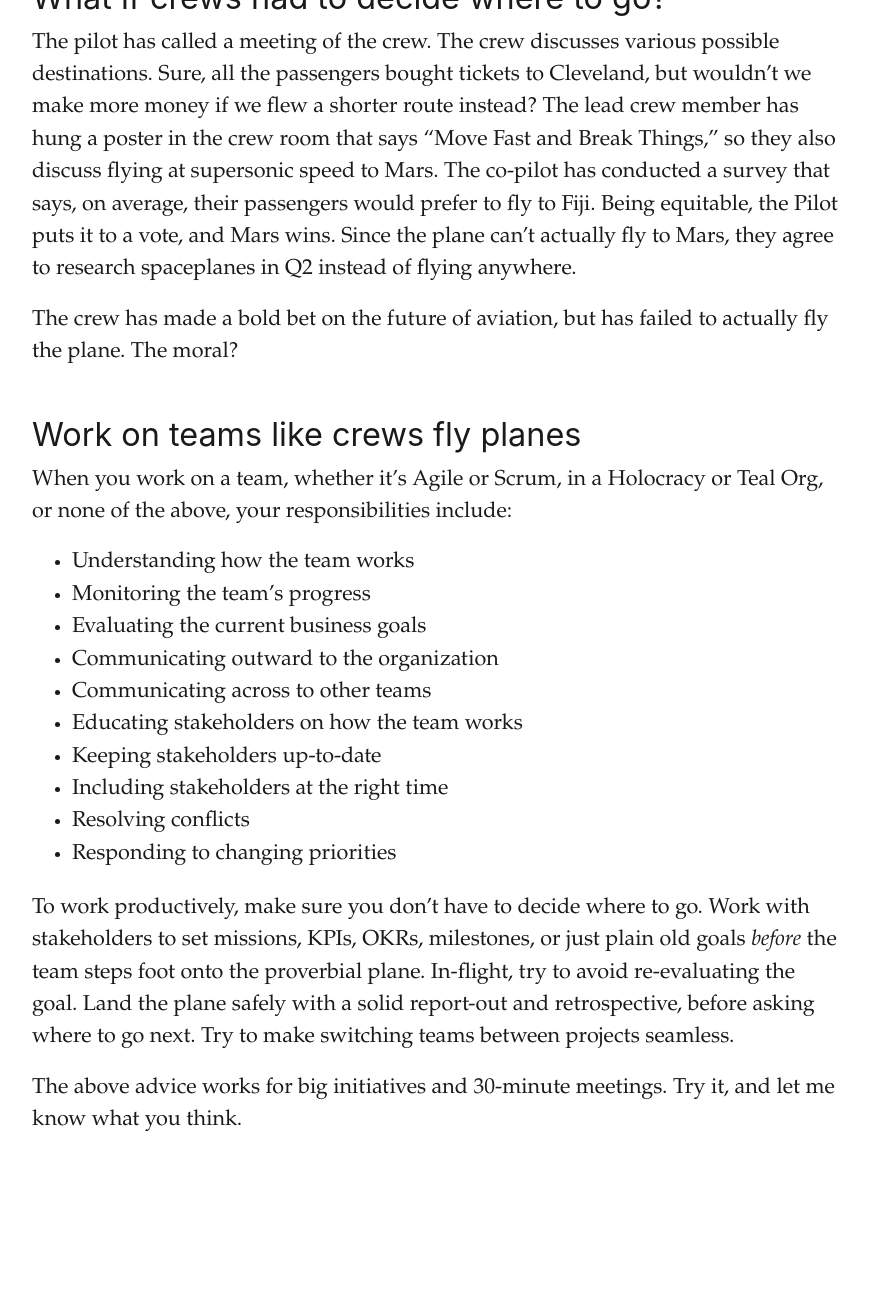
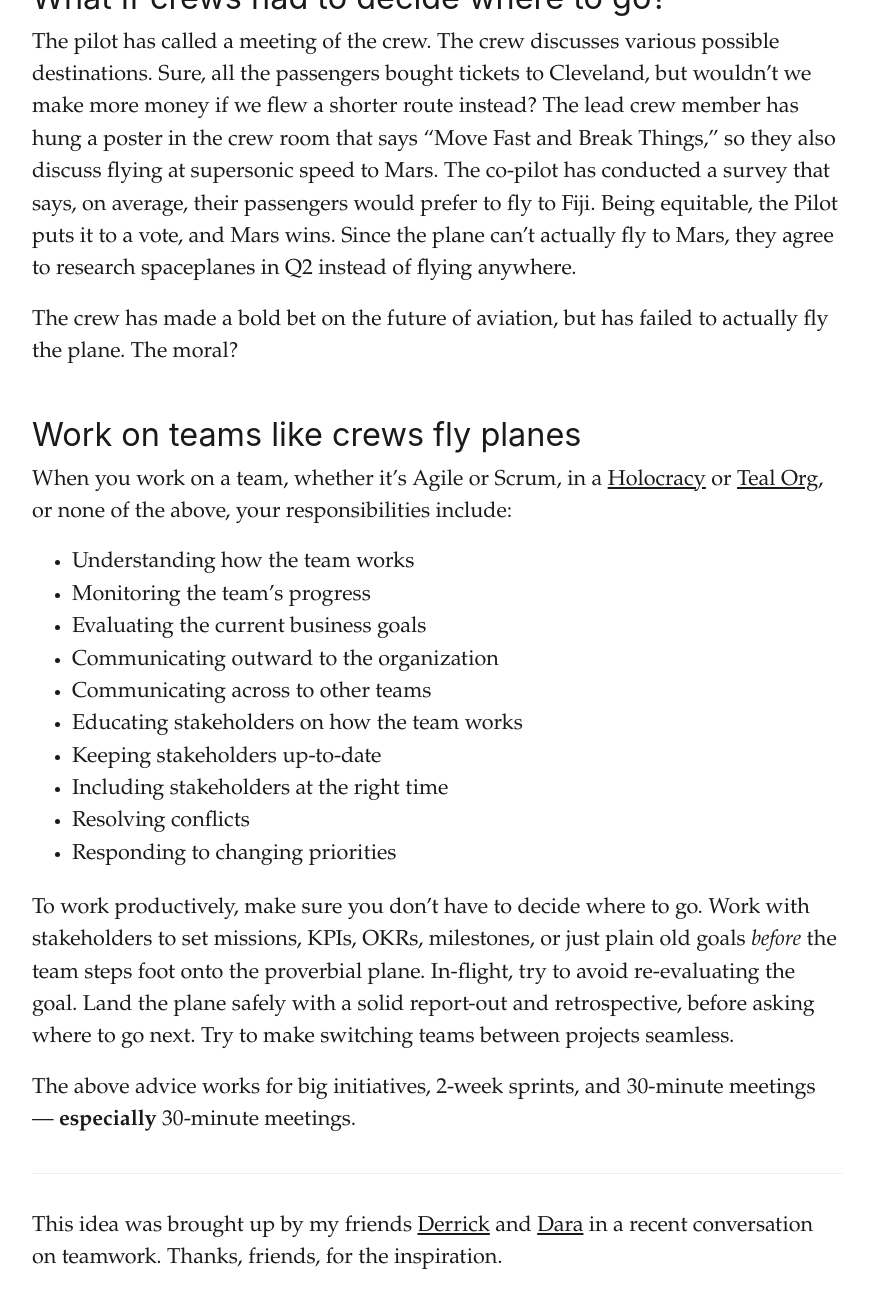
Before and after one commit to ilikescience/ilikescience.github.io, a Jekyll site: the page built from _posts/2018-02-11-crews.markdown, in a window 1280 px wide and 1400 px high, scrolled down 1303 px. Shown: the top 1308 px of the window, without its empty margins (94-967 px from the left). Built offline with Jekyll 4.4.1, drawn with Linux system fonts in a browser that asks for light colours; some web fonts are replaced; our own code applies the rules of GitHub Pages for plain Markdown files; before the commit the page ends 2566 px from its top, so only the background shows below that.

Commit message:
add links

```diff
--- a/_posts/2018-02-11-crews.markdown
+++ b/_posts/2018-02-11-crews.markdown
@@ -35,7 +35,7 @@ The crew has made a bold bet on the future of aviation, but has failed to actual
 
 ## Work on teams like crews fly planes
 
-When you work on a team, whether it's Agile or Scrum, in a Holocracy or Teal Org, or none of the above, your responsibilities include:
+When you work on a team, whether it's Agile or Scrum, in a [Holocracy](https://en.wikipedia.org/wiki/Holacracy) or [Teal Org](https://www.strategy-business.com/article/00344), or none of the above, your responsibilities include:
 
 - Understanding how the team works
 - Monitoring the team's progress
@@ -50,4 +50,8 @@ When you work on a team, whether it's Agile or Scrum, in a Holocracy or Teal Org
 
 To work productively, make sure you don't have to decide where to go. Work with stakeholders to set missions, KPIs, OKRs, milestones, or just plain old goals _before_ the team steps foot onto the proverbial plane. In-flight, try to avoid re-evaluating the goal. Land the plane safely with a solid report-out and retrospective, before asking where to go next. Try to make switching teams between projects seamless.
 
-The above advice works for big initiatives and 30-minute meetings. Try it, and let me know what you think.
+The above advice works for big initiatives, 2-week sprints, and 30-minute meetings — **especially** 30-minute meetings.
+
+---
+
+This idea was brought up by my friends [Derrick](https://twitter.com/dbbradle) and [Dara](https://twitter.com/thisisdara) in a recent conversation on teamwork. Thanks, friends, for the inspiration.
```
